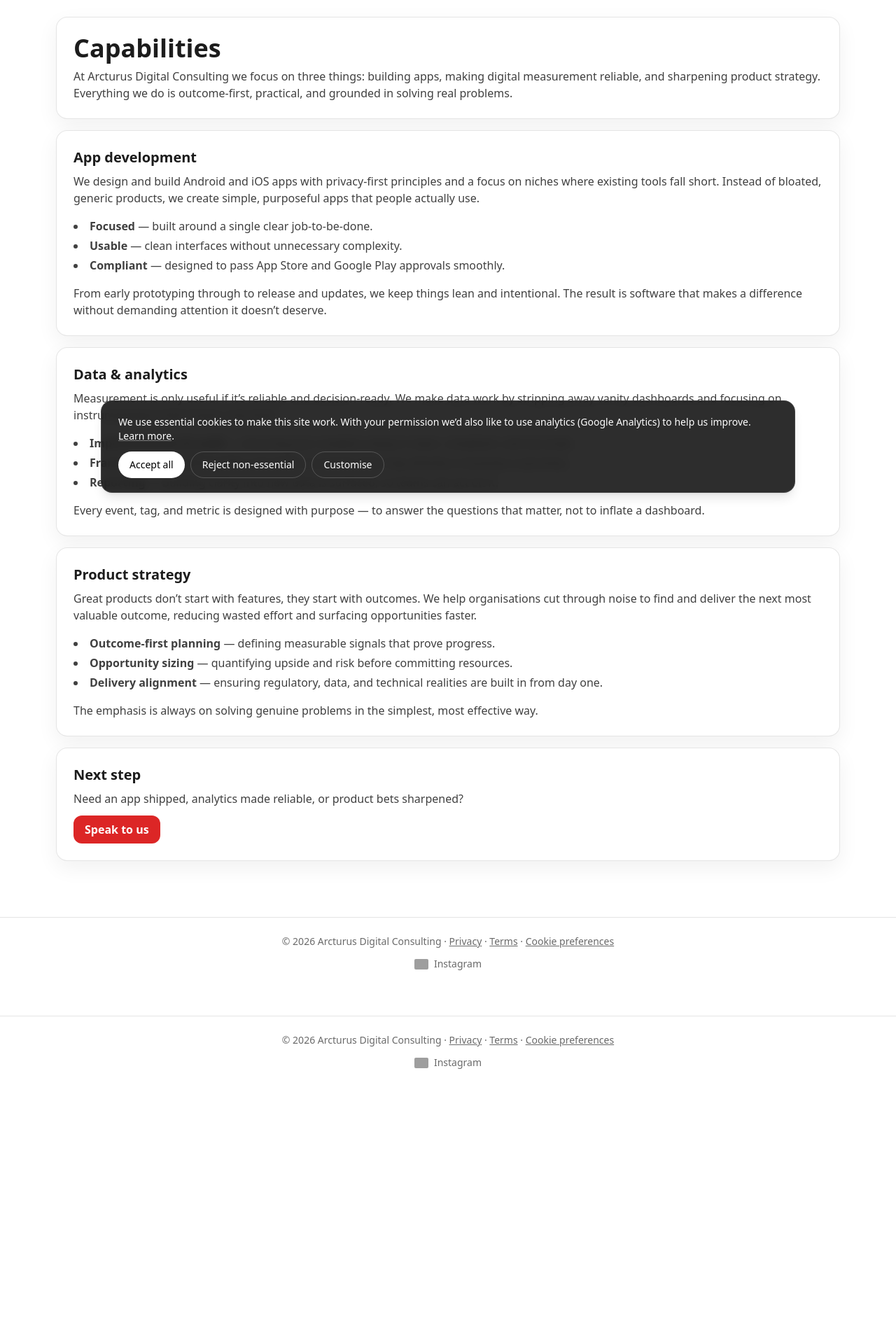
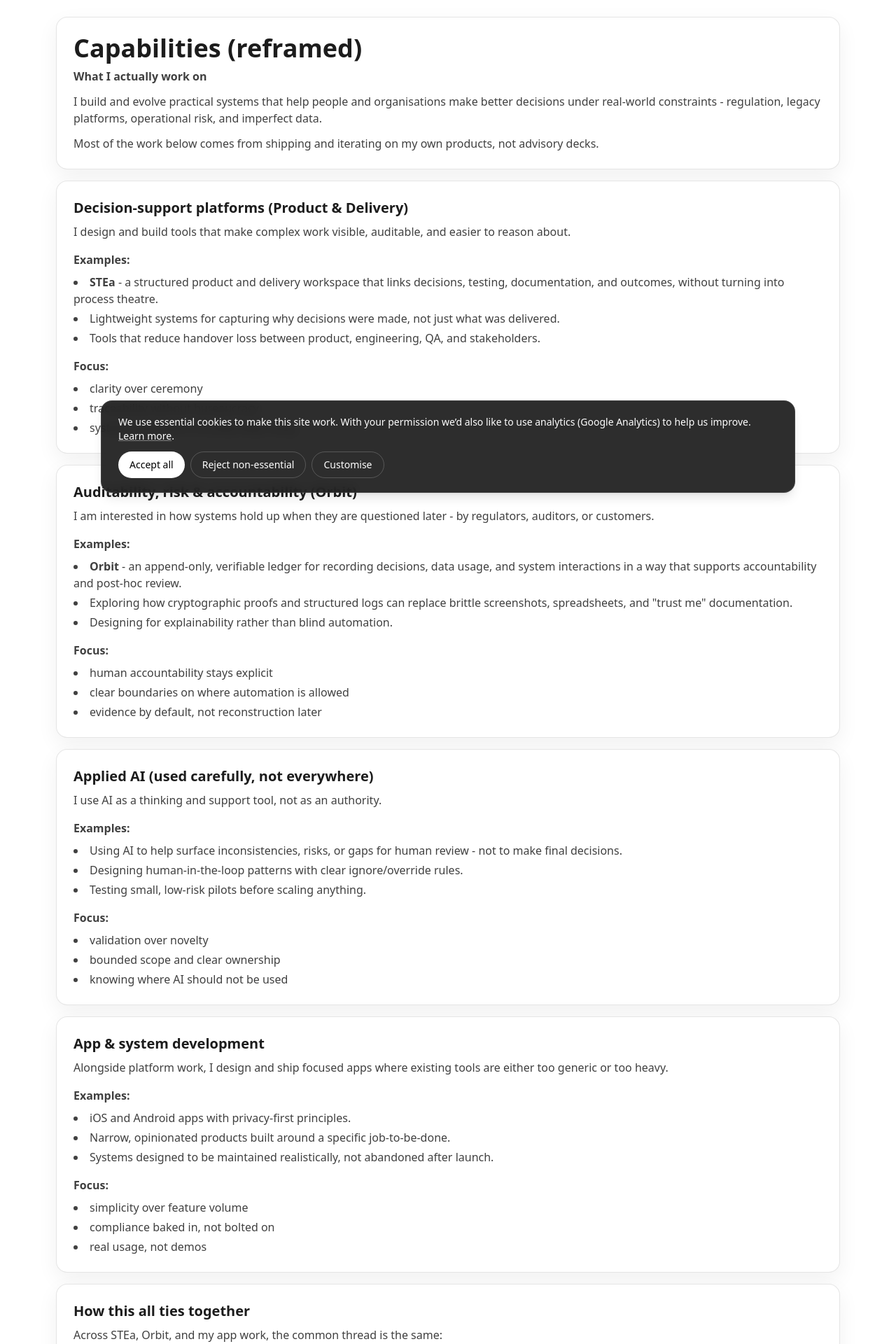
Before and after one commit to repinfaust/arcturusdc.github.io, a Next.js app: page /capabilities in a window 1280 px wide. Shown: the part 80-2000 px from the top of the page at 70% size. Before the commit the page ends 1632 px from the top, so only its background shows below. Built offline with nearby package versions, Linux system fonts and the light colour scheme; no server answers; grey boxes are pictures that could not be loaded.

Commit message:
Update capabilities content

```diff
--- a/src/app/capabilities/page.js
+++ b/src/app/capabilities/page.js
@@ -11,68 +11,129 @@ export default function Capabilities() {
         <div className="mx-auto max-w-6xl px-4">
           {/* Hero */}
           <section className="card p-6 mt-2">
-            <h1 className="text-3xl sm:text-4xl font-extrabold">Capabilities</h1>
-            <p className="mt-2 text-neutral-700">
-              At Arcturus Digital Consulting we focus on three things: building apps,
-              making digital measurement reliable, and sharpening product strategy.
-              Everything we do is outcome-first, practical, and grounded in solving real problems.
+            <h1 className="text-3xl sm:text-4xl font-extrabold">Capabilities (reframed)</h1>
+            <p className="mt-2 text-neutral-700 font-semibold">What I actually work on</p>
+            <p className="mt-3 text-neutral-700">
+              I build and evolve practical systems that help people and organisations make better decisions under
+              real-world constraints - regulation, legacy platforms, operational risk, and imperfect data.
+            </p>
+            <p className="mt-3 text-neutral-700">
+              Most of the work below comes from shipping and iterating on my own products, not advisory decks.
             </p>
           </section>
 
-          {/* App development */}
+          {/* Decision-support platforms */}
           <section className="card p-6 mt-4">
-            <h2 className="text-xl font-extrabold mb-2">App development</h2>
+            <h2 className="text-xl font-extrabold mb-2">Decision-support platforms (Product &amp; Delivery)</h2>
             <p className="text-neutral-700 mb-4">
-              We design and build Android and iOS apps with privacy-first principles and a
-              focus on niches where existing tools fall short. Instead of bloated, generic
-              products, we create simple, purposeful apps that people actually use.
+              I design and build tools that make complex work visible, auditable, and easier to reason about.
+            </p>
+            <div className="text-neutral-700 mb-4">
+              <p className="font-semibold mb-2">Examples:</p>
+              <ul className="list-disc list-inside space-y-1">
+                <li><strong>STEa</strong> - a structured product and delivery workspace that links decisions, testing, documentation, and outcomes, without turning into process theatre.</li>
+                <li>Lightweight systems for capturing why decisions were made, not just what was delivered.</li>
+                <li>Tools that reduce handover loss between product, engineering, QA, and stakeholders.</li>
+              </ul>
+            </div>
+            <div className="text-neutral-700">
+              <p className="font-semibold mb-2">Focus:</p>
+              <ul className="list-disc list-inside space-y-1">
+                <li>clarity over ceremony</li>
+                <li>traceability without bureaucracy</li>
+                <li>systems that teams actually keep using</li>
+              </ul>
+            </div>
+          </section>
+
+          {/* Auditability, risk & accountability */}
+          <section className="card p-6 mt-4">
+            <h2 className="text-xl font-extrabold mb-2">Auditability, risk &amp; accountability (Orbit)</h2>
+            <p className="text-neutral-700 mb-4">
+              I am interested in how systems hold up when they are questioned later - by regulators, auditors, or customers.
+            </p>
+            <div className="text-neutral-700 mb-4">
+              <p className="font-semibold mb-2">Examples:</p>
+              <ul className="list-disc list-inside space-y-1">
+                <li><strong>Orbit</strong> - an append-only, verifiable ledger for recording decisions, data usage, and system interactions in a way that supports accountability and post-hoc review.</li>
+                <li>Exploring how cryptographic proofs and structured logs can replace brittle screenshots, spreadsheets, and "trust me" documentation.</li>
+                <li>Designing for explainability rather than blind automation.</li>
+              </ul>
+            </div>
+            <div className="text-neutral-700">
+              <p className="font-semibold mb-2">Focus:</p>
+              <ul className="list-disc list-inside space-y-1">
+                <li>human accountability stays explicit</li>
+                <li>clear boundaries on where automation is allowed</li>
+                <li>evidence by default, not reconstruction later</li>
+              </ul>
+            </div>
+          </section>
+
+          {/* Applied AI */}
+          <section className="card p-6 mt-4">
+            <h2 className="text-xl font-extrabold mb-2">Applied AI (used carefully, not everywhere)</h2>
+            <p className="text-neutral-700 mb-4">
+              I use AI as a thinking and support tool, not as an authority.
+            </p>
+            <div className="text-neutral-700 mb-4">
+              <p className="font-semibold mb-2">Examples:</p>
+              <ul className="list-disc list-inside space-y-1">
+                <li>Using AI to help surface inconsistencies, risks, or gaps for human review - not to make final decisions.</li>
+                <li>Designing human-in-the-loop patterns with clear ignore/override rules.</li>
+                <li>Testing small, low-risk pilots before scaling anything.</li>
+              </ul>
+            </div>
+            <div className="text-neutral-700">
+              <p className="font-semibold mb-2">Focus:</p>
+              <ul className="list-disc list-inside space-y-1">
+                <li>validation over novelty</li>
+                <li>bounded scope and clear ownership</li>
+                <li>knowing where AI should not be used</li>
+              </ul>
+            </div>
+          </section>
+
+          {/* App & system development */}
+          <section className="card p-6 mt-4">
+            <h2 className="text-xl font-extrabold mb-2">App &amp; system development</h2>
+            <p className="text-neutral-700 mb-4">
+              Alongside platform work, I design and ship focused apps where existing tools are either too generic or too heavy.
+            </p>
+            <div className="text-neutral-700 mb-4">
+              <p className="font-semibold mb-2">Examples:</p>
+              <ul className="list-disc list-inside space-y-1">
+                <li>iOS and Android apps with privacy-first principles.</li>
+                <li>Narrow, opinionated products built around a specific job-to-be-done.</li>
+                <li>Systems designed to be maintained realistically, not abandoned after launch.</li>
+              </ul>
+            </div>
+            <div className="text-neutral-700">
+              <p className="font-semibold mb-2">Focus:</p>
+              <ul className="list-disc list-inside space-y-1">
+                <li>simplicity over feature volume</li>
+                <li>compliance baked in, not bolted on</li>
+                <li>real usage, not demos</li>
+              </ul>
+            </div>
+          </section>
+
+          {/* How this ties together */}
+          <section className="card p-6 mt-4">
+            <h2 className="text-xl font-extrabold mb-2">How this all ties together</h2>
+            <p className="text-neutral-700 mb-4">
+              Across STEa, Orbit, and my app work, the common thread is the same:
             </p>
             <ul className="list-disc list-inside space-y-1 text-neutral-700">
-              <li><strong>Focused</strong> — built around a single clear job-to-be-done.</li>
-              <li><strong>Usable</strong> — clean interfaces without unnecessary complexity.</li>
-              <li><strong>Compliant</strong> — designed to pass App Store and Google Play approvals smoothly.</li>
+              <li>make complex work easier to reason about</li>
+              <li>reduce risk without freezing progress</li>
+              <li>design systems that reflect how people actually work</li>
             </ul>
             <p className="text-neutral-700 mt-4">
-              From early prototyping through to release and updates, we keep things lean
-              and intentional. The result is software that makes a difference without
-              demanding attention it doesn’t deserve.
+              No spin. No vanity metrics. Just tools that hold up when things get messy.
             </p>
-          </section>
-
-          {/* Data & analytics */}
-          <section className="card p-6 mt-4">
-            <h2 className="text-xl font-extrabold mb-2">Data &amp; analytics</h2>
-            <p className="text-neutral-700 mb-4">
-              Measurement is only useful if it’s reliable and decision-ready. We make data
-              work by stripping away vanity dashboards and focusing on instrumentation that
-              proves outcomes.
-            </p>
-            <ul className="list-disc list-inside space-y-1 text-neutral-700">
-              <li><strong>Implementation &amp; audit</strong> — ensuring your analytics setup is clean, compliant, and accurate.</li>
-              <li><strong>Frameworks</strong> — defining KPIs and event structures that map directly to business outcomes.</li>
-              <li><strong>Reporting</strong> — building clarity into how data is surfaced, so teams can act on it.</li>
-            </ul>
-            <p className="text-neutral-700 mt-4">
-              Every event, tag, and metric is designed with purpose — to answer the
-              questions that matter, not to inflate a dashboard.
-            </p>
-          </section>
-
-          {/* Product strategy */}
-          <section className="card p-6 mt-4">
-            <h2 className="text-xl font-extrabold mb-2">Product strategy</h2>
-            <p className="text-neutral-700 mb-4">
-              Great products don’t start with features, they start with outcomes. We help
-              organisations cut through noise to find and deliver the next most valuable
-              outcome, reducing wasted effort and surfacing opportunities faster.
-            </p>
-            <ul className="list-disc list-inside space-y-1 text-neutral-700">
-              <li><strong>Outcome-first planning</strong> — defining measurable signals that prove progress.</li>
-              <li><strong>Opportunity sizing</strong> — quantifying upside and risk before committing resources.</li>
-              <li><strong>Delivery alignment</strong> — ensuring regulatory, data, and technical realities are built in from day one.</li>
-            </ul>
-            <p className="text-neutral-700 mt-4">
-              The emphasis is always on solving genuine problems in the simplest, most effective way.
+            <p className="text-neutral-700 mt-3 font-semibold">
+              Distinct systems. Clear decisions. Fewer surprises later.
             </p>
           </section>
 
```
